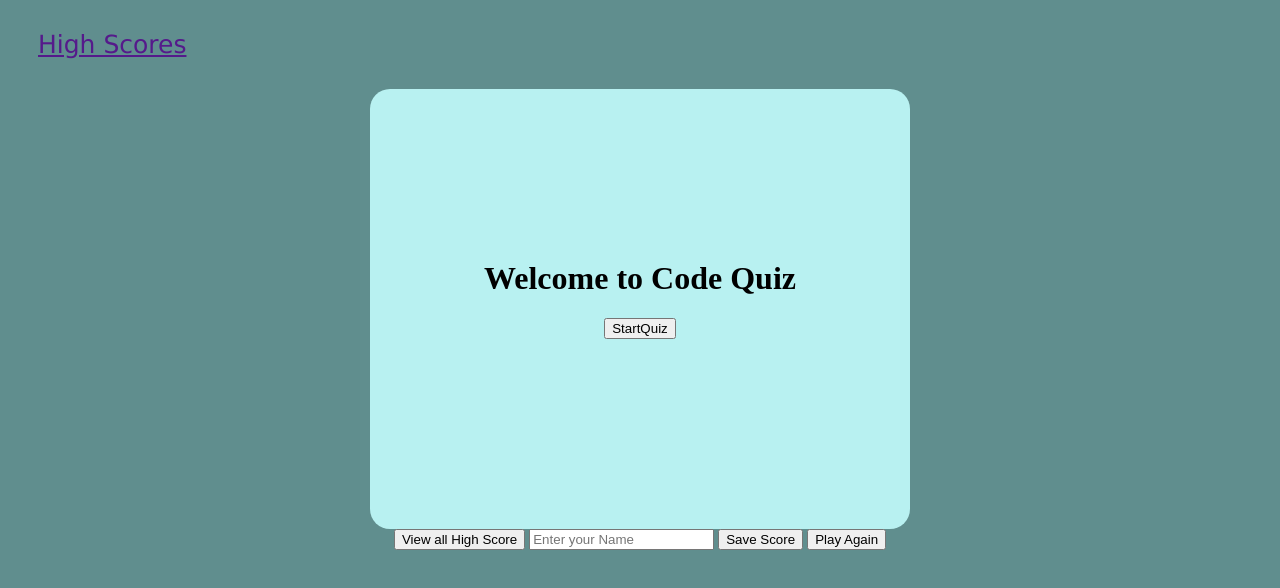
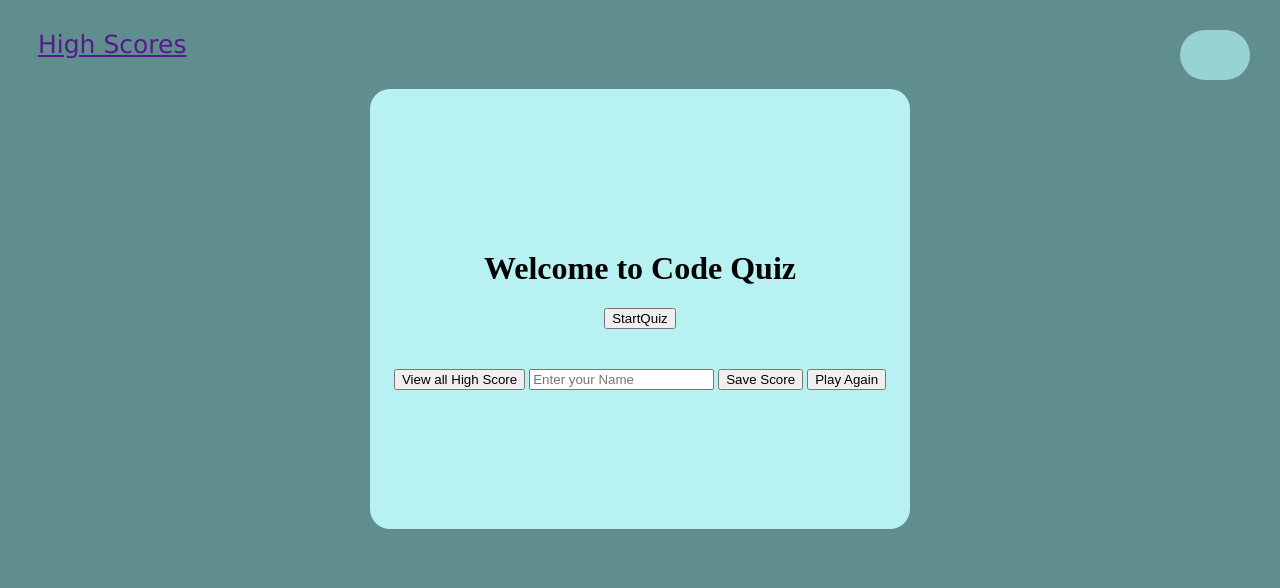
Before and after one commit to Sahanaroy1/Quiz_Code-with-Web-API, a plain HTML site: page index.html in a window 1280 px wide. Drawn offline with Linux system fonts and the light colour scheme.

Commit message:
Updated the div visibility

```diff
--- a/assets/css/style.css
+++ b/assets/css/style.css
@@ -12,7 +12,7 @@ body{
     align-content: center;
     padding: 20px;
 }
-#container{
+#highScore{
     display: flex;
     width: 150px;
     margin: 30px;
@@ -21,7 +21,20 @@ body{
     text-decoration: none;
 
 }
-#container a{
+#timer{
+    position: absolute;
+   top:0;
+   right:0;
+    width: 50px;
+    height: 30px;
+    margin: 30px;
+    font-size: 25px;
+    padding: 10px;
+    color: rgb(17, 64, 64);
+    border-radius: 100px;
+    background-color: rgb(152, 210, 210);
+    font-family: 'Lucida Sans', 'Lucida Sans Regular', 'Lucida Grande', 'Lucida Sans Unicode', Geneva, Verdana, sans-serif;
+    text-decoration: none;
 
 }
 #question {
--- a/assets/js/script.js
+++ b/assets/js/script.js
@@ -19,6 +19,7 @@ function stopGame(){
 
     timerEl.textContent = ""
 
+    quizEl.style.display = 'none';
 
     resultEl.style.display = 'flex';
     summaryEl.textContent = "Your Score is " + score;
--- a/index.html
+++ b/index.html
@@ -8,7 +8,7 @@
 </head>
 <body>
     <header>
-        <div id="container">
+        <div id="highScore">
             <a href="">High Scores</a>
         </div>
         <div id="timer"></div>
@@ -25,16 +25,17 @@
                 <div id="message">
                 </div>
             </div>
+            <div id="results" class="hidden">
+                <div id="summary"></div>
+                <button id="viewScore" class="button">View all High Score</button>
+                <input type="text" id="initial" placeholder="Enter your Name">
+                <button id="saveScore" class="button">Save Score</button>
+                <button id="playAgain" class="button hide">Play Again</button>
+
+            </div>
         </div>
 
-        <div id="results" class="hidden">
-            <div id="summary"></div>
-            <button id="viewScore" class="button">View all High Score</button>
-            <input type="text" id="initial" placeholder="Enter your Name">
-            <button id="saveScore" class="button">Save Score</button>
-            <button id="playAgain" class="button hide">Play Again</button>
 
-        </div>
     </main>
     <script src="./assets/js/questions.js"></script>
     <script src="./assets/js/script.js"></script>
```
